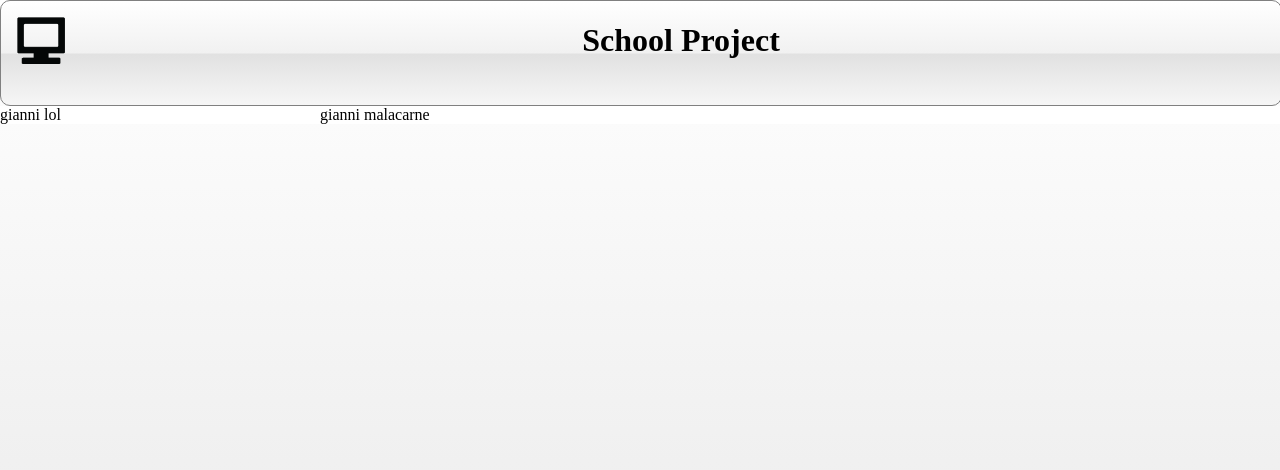
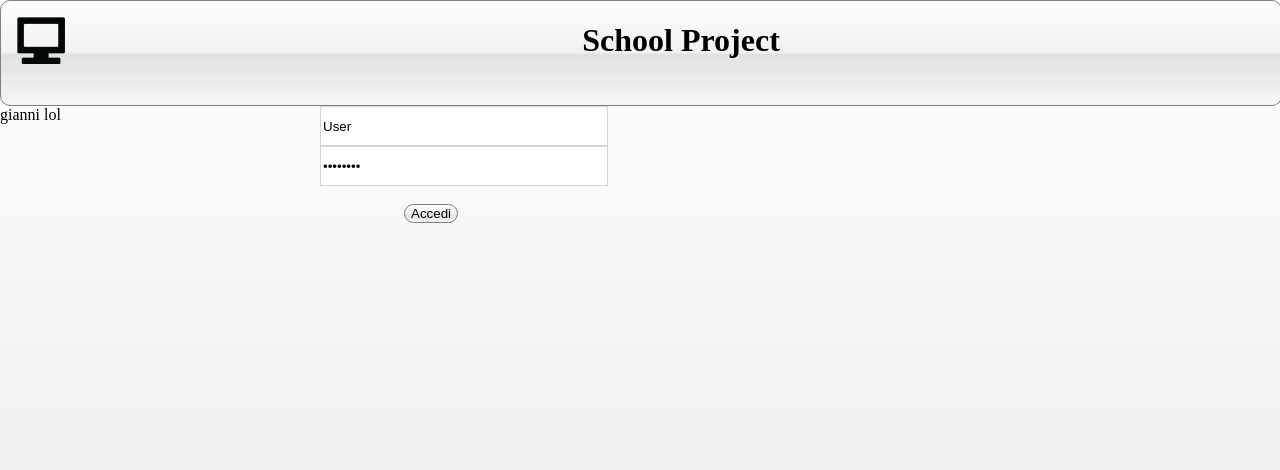
Before and after one commit to sum1190/progetto1, a PHP site: page / in a window 1280 px wide. Shown: the top 470 px of the page. Run offline with PHP 8.4, Linux system fonts and the light colour scheme.

Commit message:
various fixes

```diff
--- a/css/main.css
+++ b/css/main.css
@@ -45,14 +45,46 @@ background-repeat: no-repeat;
  width:25%;
  float:left;
  position:relative;
- background-color:#FFFFFF;
  }
 
 #maincol{
- background-color: #FFFFFF;
+
  position: relative;
  width:75%;
  float:right;
+ }
+
+ #inputform
+ {
+	position:relative;
+/*
+	top: 20%;
+	left: 20%;
+*/
+ }
+
+ #inputtext
+ {
+	border: 1px solid #D4D4D4;
+	height: 5%;
+	width: 30%;
+
+ }
+
+ #subinputbtn
+ {
+	border: 1px solid;
+	border-radius: 10px;
+	border-color: Gray;
+	background: #ffffff; /* Old browsers */
+	background: -moz-linear-gradient(top,  #ffffff 0%, #f1f1f1 50%, #e1e1e1 51%, #f6f6f6 100%); /* FF3.6+ */
+	background: -webkit-gradient(linear, left top, left bottom, color-stop(0%,#ffffff), color-stop(50%,#f1f1f1), color-stop(51%,#e1e1e1), color-stop(100%,#f6f6f6)); /* Chrome,Safari4+ */
+	background: -webkit-linear-gradient(top,  #ffffff 0%,#f1f1f1 50%,#e1e1e1 51%,#f6f6f6 100%); /* Chrome10+,Safari5.1+ */
+	background: -o-linear-gradient(top,  #ffffff 0%,#f1f1f1 50%,#e1e1e1 51%,#f6f6f6 100%); /* Opera 11.10+ */
+	background: -ms-linear-gradient(top,  #ffffff 0%,#f1f1f1 50%,#e1e1e1 51%,#f6f6f6 100%); /* IE10+ */
+	background: linear-gradient(to bottom,  #ffffff 0%,#f1f1f1 50%,#e1e1e1 51%,#f6f6f6 100%); /* W3C */
+	filter: progid:DXImageTransform.Microsoft.gradient( startColorstr='#ffffff', endColorstr='#f6f6f6',GradientType=0 ); /* IE6-9 */
+
  }
 
 
--- a/index.php
+++ b/index.php
@@ -19,14 +19,7 @@
 
 			<div id="middle">
 			<br><br><br>
-			<form name="login" method="post" id="loginform">
-				<input id="logininput" type="text" value="User" name="tUser" />
-				<br>
 
-				<input id="logininput" type="password" value="Password" name="tPassw" />
-
-				<br><br>&emsp;&emsp;&emsp;&emsp;&emsp;
-				<input id="loginbutton" type="submit" value="Accedi" name="sub"/>
 
 			</form>
 	</div>
@@ -45,6 +38,14 @@
 
 	<div id="leftcol">gianni lol</div>
 
-	<div id="maincol">gianni malacarne</div>
+	<div id="maincol">
+		<form name="login" method="post" id="inputform">
+				<input type="text" value="User" name="tUser" id="inputtext" />
+				<br>
+
+				<input type="password" value="Password" name="tPassw" id="inputtext"/>
+
+				<br><br>&emsp;&emsp;&emsp;&emsp;&emsp;
+				<input type="submit" value="Accedi" name="sub" id="subinputbtn"/></div>
 </body>
 </html>
```
